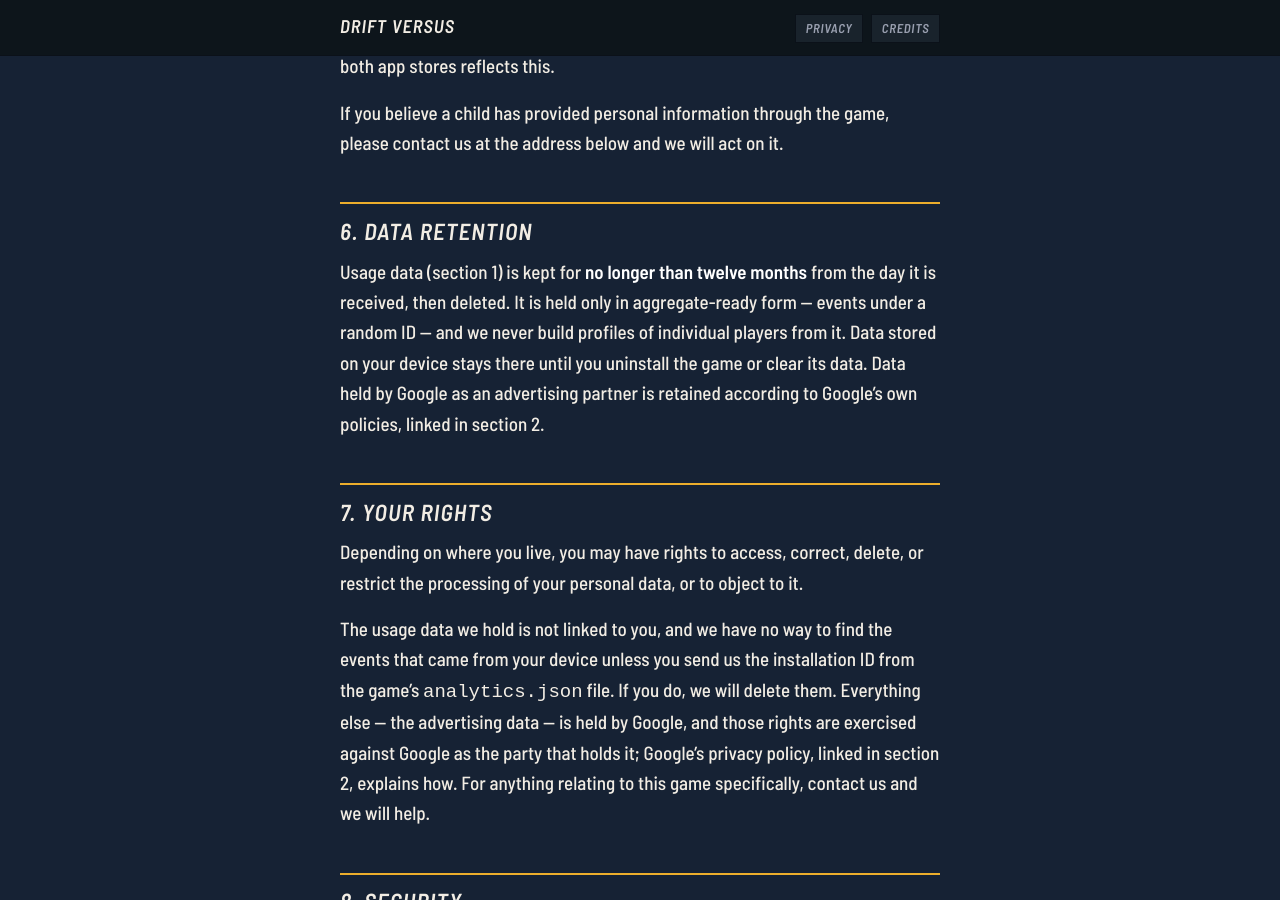
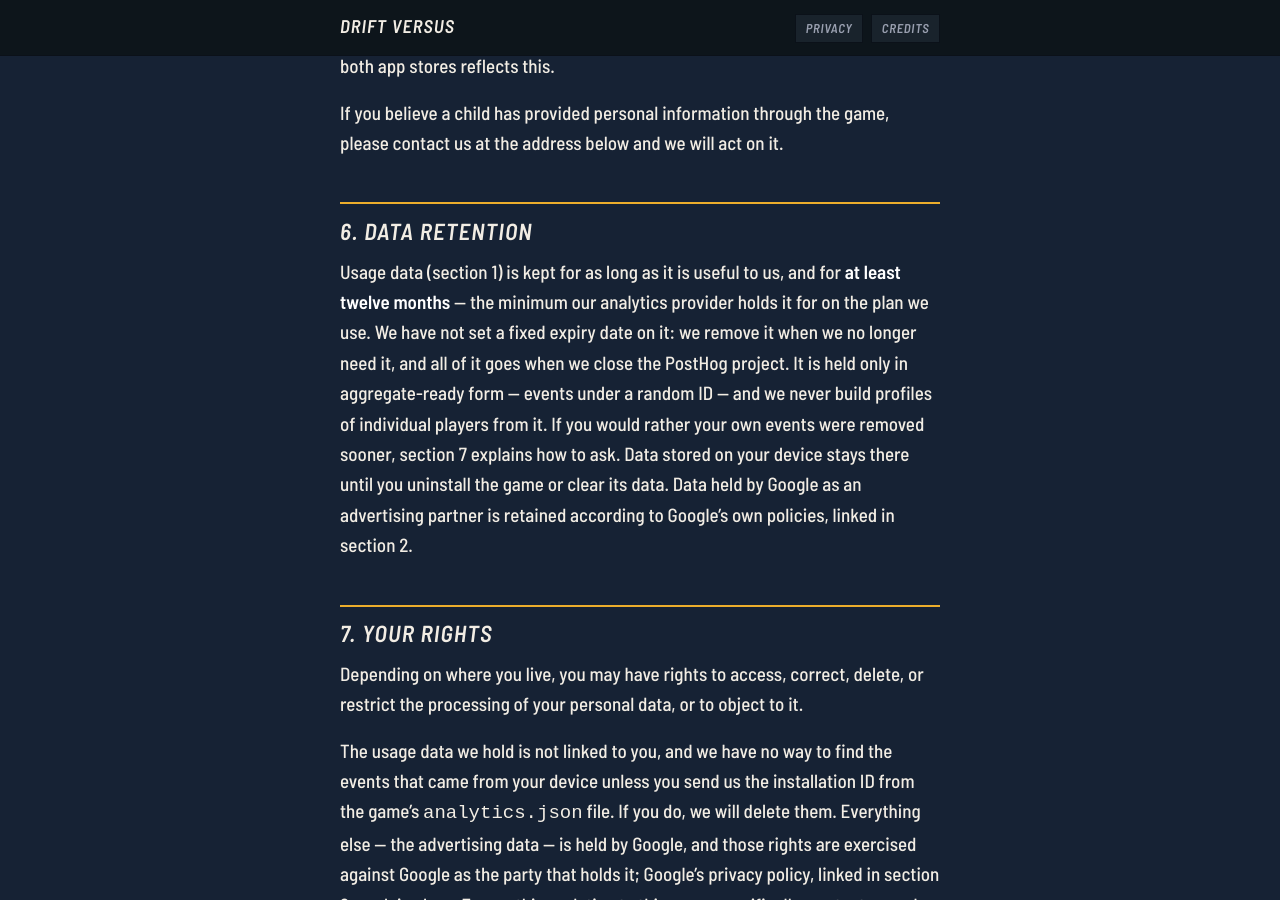
Before and after one commit to mhazki/drift-versus-privacy, a Jekyll site: the page built from driftversus/index.md, in a window 1280 px wide and 900 px high, scrolled down 4942 px. Built offline with Jekyll 4.4.1, drawn with Linux system fonts in a browser that asks for light colours; our own code applies the rules of GitHub Pages for plain Markdown files.

Commit message:
Section 6 says what actually happens to the data
The old sentence promised usage data is kept "no longer than twelve months from
the day it is received, then deleted". PostHog has no time-based expiry to
configure, and its guarantee runs the other way — data is guaranteed to be
retained for at least a year on the plan the game uses, after which it may move
to slower storage rather than be deleted.

So the page promised more privacy than was delivered. It now states the twelve
months as the minimum it actually is, says plainly that no fixed expiry is set,
and points at section 7 for deletion on request. Nothing had been collected
under the old wording.

Co-Authored-By: Claude Opus 5 (1M context) <noreply@anthropic.com>
Claude-Session: https://claude.ai/code/session_01DGWkzf4Um3WPknNw5uGaT1

```diff
--- a/driftversus/index.md
+++ b/driftversus/index.md
@@ -181,12 +181,16 @@ please contact us at the address below and we will act on it.
 
 ## 6. Data retention
 
-Usage data (section 1) is kept for **no longer than twelve months** from the
-day it is received, then deleted. It is held only in aggregate-ready form —
-events under a random ID — and we never build profiles of individual players
-from it. Data stored on your device stays there until you uninstall the game
-or clear its data. Data held by Google as an advertising partner is retained
-according to Google's own policies, linked in section 2.
+Usage data (section 1) is kept for as long as it is useful to us, and for **at
+least twelve months** — the minimum our analytics provider holds it for on the
+plan we use. We have not set a fixed expiry date on it: we remove it when we no
+longer need it, and all of it goes when we close the PostHog project. It is
+held only in aggregate-ready form — events under a random ID — and we never
+build profiles of individual players from it. If you would rather your own
+events were removed sooner, section 7 explains how to ask. Data stored on your
+device stays there until you uninstall the game or clear its data. Data held by
+Google as an advertising partner is retained according to Google's own
+policies, linked in section 2.
 
 ## 7. Your rights
 
```
